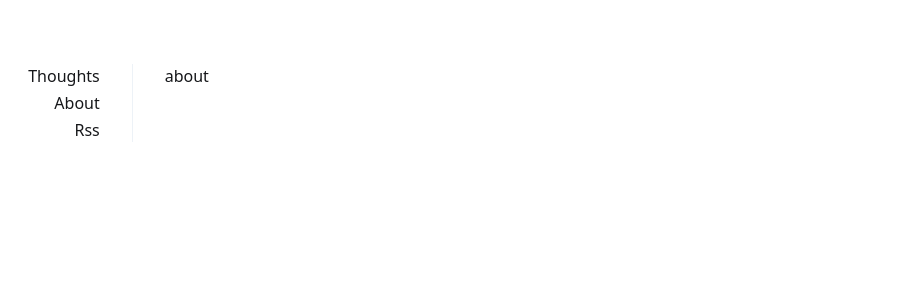
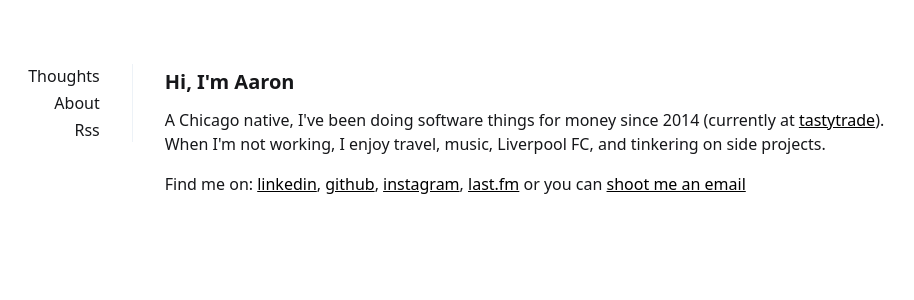
Before and after one commit to amamparo/aaronmamparo.com, a SvelteKit app: page /about in a window 1280 px wide. Shown: the top 300 px of the page, without its empty margins (188-1102 px from the left). Built offline with nearby package versions, Linux system fonts and the light colour scheme.

Commit message:
about (#12)

```diff
--- a/src/app.css
+++ b/src/app.css
@@ -16,3 +16,13 @@ body {
 	font-size: 1rem;
 	color: #16171a;
 }
+
+h1,
+h2,
+h3,
+h4,
+h5 {
+	line-height: 1;
+	margin: 1.25rem 0 1rem;
+	font-weight: 600;
+}
--- /dev/null
+++ b/src/lib/components/Section.svelte
@@ -0,0 +1,23 @@
+<script context="module" lang="ts">
+	import './section.scss'
+</script>
+
+<script lang="ts">
+	export let title: string = ''
+</script>
+
+<div class="section">
+	{#if title}
+		<h1 class="title">{title}</h1>
+	{/if}
+	<slot />
+</div>
+
+<style lang="scss">
+	.title {
+		line-height: 1;
+		margin: 0.5rem 0 1rem;
+		font-weight: 600;
+		font-size: 1.25rem;
+	}
+</style>
--- a/src/routes/post/[slug]/blog-post.scss
+++ b/src/lib/components/section.scss
@@ -1,4 +1,4 @@
-.blog-post .content {
+.section {
 	a {
 		color: #000;
 		text-decoration-skip-ink: auto;
@@ -11,7 +11,7 @@
 	}
 
 	p {
-		margin: 0.5rem 0;
+		margin: 1rem 0;
 	}
 
 	code,
@@ -48,16 +48,6 @@
 		padding-left: 1rem;
 	}
 
-	h1,
-	h2,
-	h3,
-	h4,
-	h5 {
-		line-height: 1;
-		margin: 1.25rem 0 1rem;
-		font-weight: 600;
-	}
-
 	strong,
 	b {
 		font-weight: bold;
--- a/src/routes/+page.svelte
+++ b/src/routes/+page.svelte
@@ -1,8 +1,10 @@
 <script context="module" lang="ts">
 	import { page } from '$app/stores'
 	import Date from '$lib/components/Date.svelte'
+	import Section from '$lib/components/Section.svelte'
 </script>
 
+<Section>
 	<ul>
 		{#each $page.data.blogPosts as blogPost}
 			<li>
@@ -11,6 +13,7 @@
 			</li>
 		{/each}
 	</ul>
+</Section>
 
 <style lang="scss">
 	ul {
--- a/src/routes/about/+page.svelte
+++ b/src/routes/about/+page.svelte
@@ -1 +1,24 @@
-about
+<script>
+	import Section from '$lib/components/Section.svelte'
+</script>
+
+<Section title="Hi, I'm Aaron">
+	<p>
+		A Chicago native, I've been doing software things for money since 2014 (currently at <a
+			href="https://www.tastytrade.com/"
+			target="_blank">tastytrade</a
+		>). When I'm not working, I enjoy travel, music, Liverpool FC, and tinkering on side
+		projects.
+	</p>
+	<p>
+		Find me on:
+		<a href="https://www.linkedin.com/in/aaronmamparo/" target="_blank">linkedin</a>,
+		<a href="https://github.com/amamparo" target="_blank">github</a>,
+		<a href="https://www.instagram.com/aaronmamparo" target="_blank">instagram</a>,
+		<a href="https://www.last.fm/user/amamparo" target="_blank">last.fm</a>
+		or you can
+		<a class="text-gray-600 font-medium" href="mailto:aaronmamparo@gmail.com" target="_blank"
+			>shoot me an email</a
+		>
+	</p>
+</Section>
```
Also changed, not shown: src/lib/components/Date.svelte (+1 -7 lines), src/routes/post/[slug]/+page.svelte (+4 -12 lines), 1 other file (tests, documents, lock files or other folders). Lines whose indentation alone changed are shown as unchanged.
